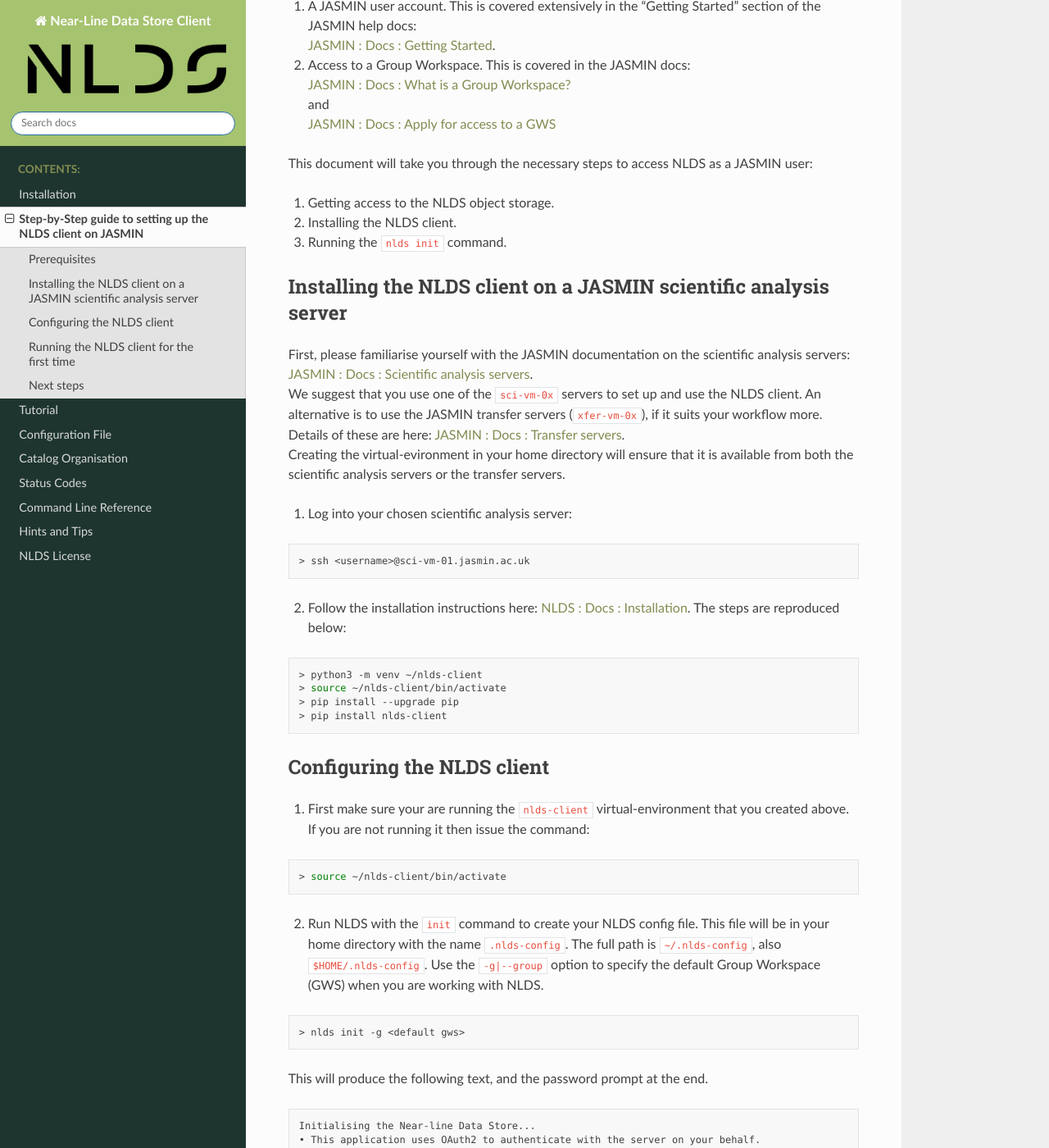
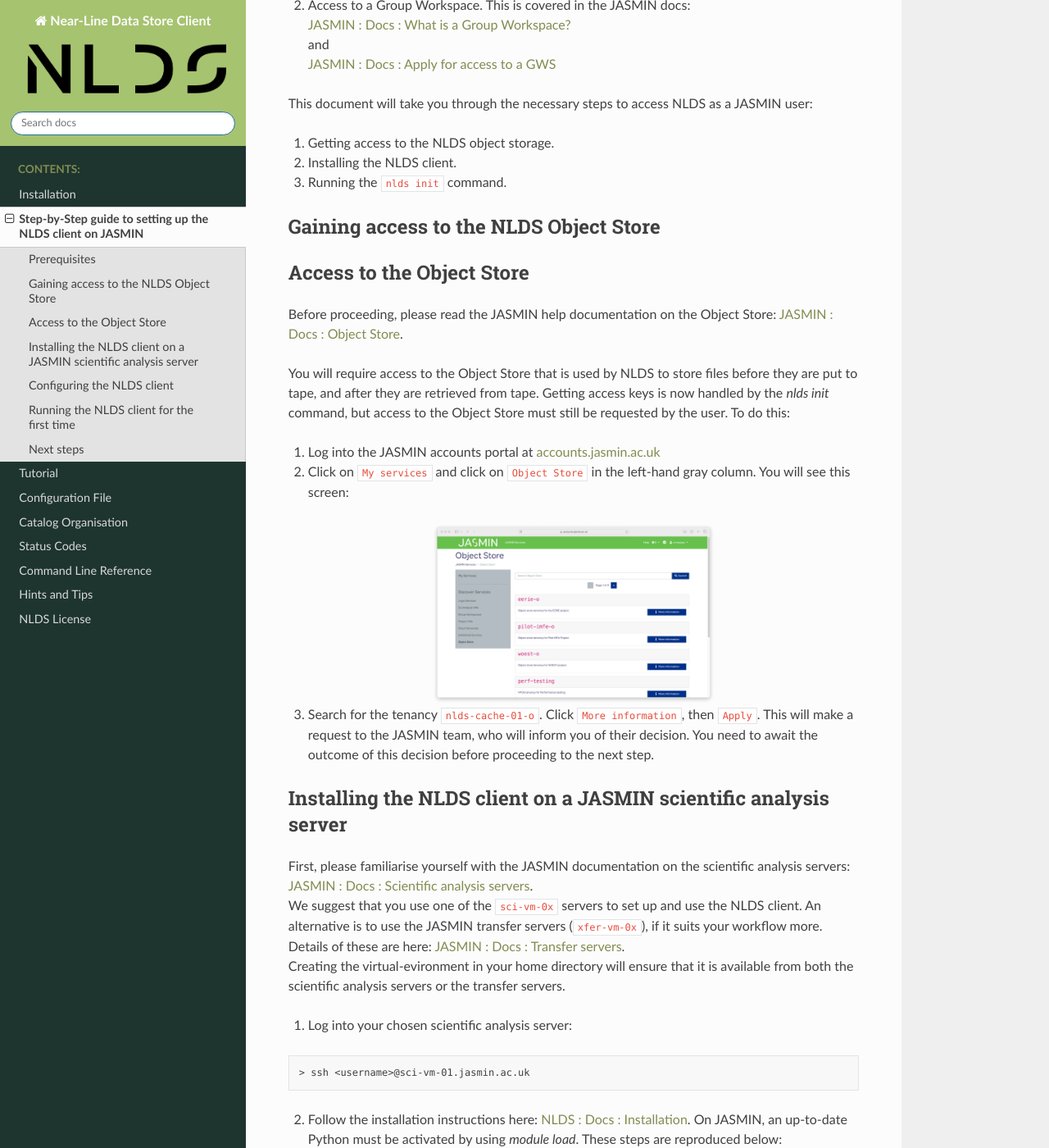
Before and after one commit to cedadev/nlds-client, a Sphinx documentation site: the page built from docs/user_guide/source/step_by_step.rst, in a window 1280 px wide and 1400 px high, scrolled down 795 px. Shown: the whole window at 82% size. Built offline with Sphinx 7.4.7 and the Read the Docs theme 3.1.0, drawn with Linux system fonts in a browser that asks for light colours; some of the changed text lies outside the part shown.

Commit message:
Added getting Object Store back in to step-by-step

```diff
--- a/docs/user_guide/source/step_by_step.rst
+++ b/docs/user_guide/source/step_by_step.rst
@@ -19,7 +19,7 @@
 
     * PyPi is now used for hosting the NLDS client, which makes installation much more straightforward for the user.  ``pip install nlds-client`` can now be used, rather than the long GitHub URL as previously.
 
-    * JASMIN users are automatically granted access to the ``nlds-cache-01-o`` object store tenancy on JASMIN.  They no longer have to apply for access to this tenancy via the JASMIN accounts portal.
+    .. * JASMIN users are automatically granted access to the ``nlds-cache-01-o`` object store tenancy on JASMIN.  They no longer have to apply for access to this tenancy via the JASMIN accounts portal.
 
 Prerequisites
 -------------
@@ -35,6 +35,30 @@
 #. Installing the NLDS client.
 #. Running the ``nlds init`` command.
 
+Gaining access to the NLDS Object Store
+---------------------------------------
+
+.. _object_store:
+
+Access to the Object Store
+--------------------------
+
+Before proceeding, please read the JASMIN help documentation on the Object Store:
+`JASMIN : Docs : Object Store <https://help.jasmin.ac.uk/docs/short-term-project-storage/using-the-jasmin-object-store/>`_.
+
+You will require access to the Object Store that is used by NLDS to store files before they are put to tape, and after they are retrieved from tape.  Getting access keys is now handled by the `nlds init` command, but access to the Object Store must still be requested by the user.  To do this:
+
+1. Log into the JASMIN accounts portal at `accounts.jasmin.ac.uk <https://accounts.jasmin.ac.uk>`_
+2. Click on ``My services`` and click on ``Object Store`` in the left-hand gray column.  You will see this screen:
+
+.. image:: ./_images/obj_store.png
+    :width: 50 %
+    :align: center
+
+
+3. Search for the tenancy ``nlds-cache-01-o``.  Click ``More information``, then ``Apply``.  This will make a request to the JASMIN team, who will inform you of their decision.  You need to await the outcome of this decision before proceeding to the next step.
+
+
 .. _installing_nlds_client:
 
 Installing the NLDS client on a JASMIN scientific analysis server
@@ -49,10 +73,12 @@
 
     > ssh <username>@sci-vm-01.jasmin.ac.uk
 
-2. Follow the installation instructions here: :ref:`NLDS : Docs : Installation<installation>`.  The steps are reproduced below:
+2. Follow the installation instructions here: :ref:`NLDS : Docs : Installation<installation>`.  On JASMIN, an up-to-date Python must be activated by using `module load`.  These steps are reproduced below:
 
 .. code-block:: bash
 
+    > cd $HOME
+    > module load jaspy
     > python3 -m venv ~/nlds-client
     > source ~/nlds-client/bin/activate
     > pip install --upgrade pip
```
